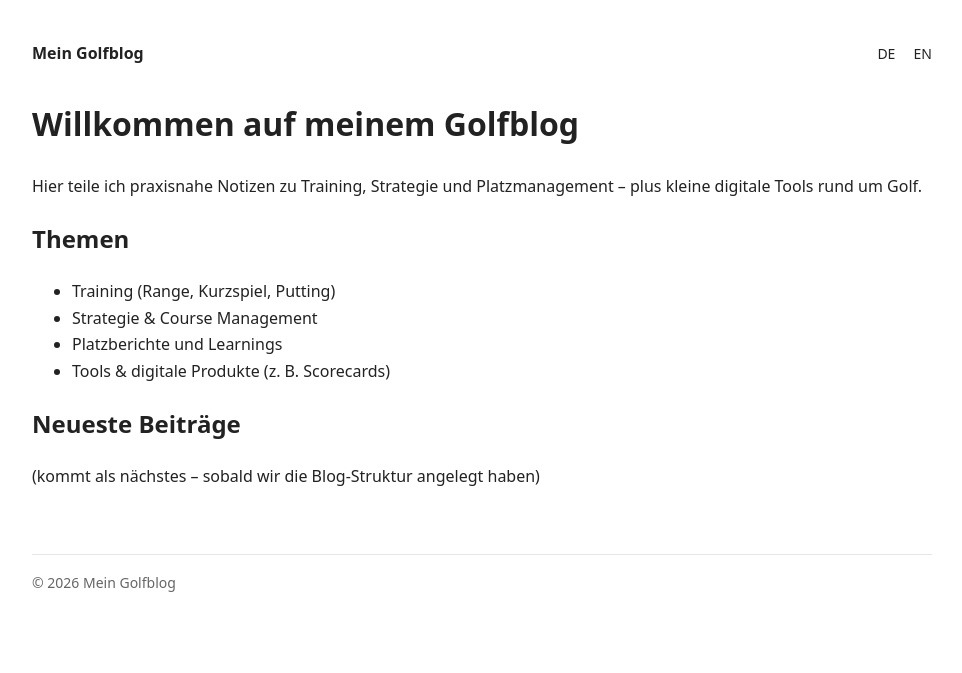
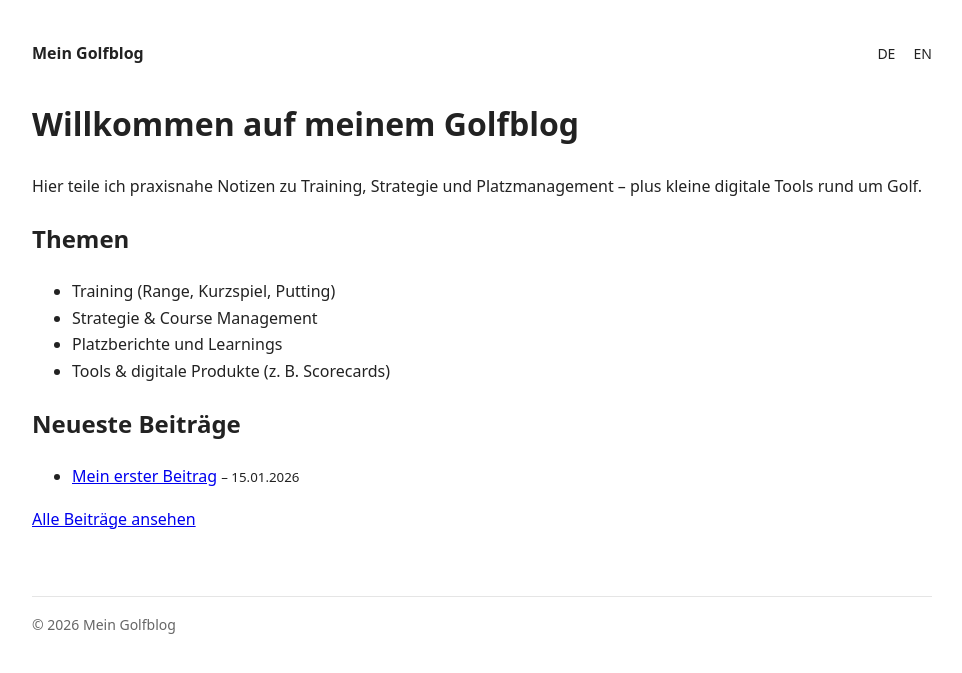
Before and after one commit to seanzone91/golfblog, a Jekyll site: the page built from de/index.md, in a window 1280 px wide. Shown: the top 673 px of the page, without its empty margins (158-1120 px from the left). Built offline with Jekyll 4.4.1, drawn with Linux system fonts in a browser that asks for light colours.

Commit message:
Show latest German posts on German homepage

```diff
--- a/de/index.md
+++ b/de/index.md
@@ -16,4 +16,16 @@ Hier teile ich praxisnahe Notizen zu Training, Strategie und Platzmanagement –
 - Tools & digitale Produkte (z. B. Scorecards)
 
 ## Neueste Beiträge
-(kommt als nächstes – sobald wir die Blog-Struktur angelegt haben)
+
+{% assign posts_de = site.posts | where: "lang", "de" %}
+
+<ul>
+  {% for post in posts_de limit: 5 %}
+    <li>
+      <a href="{{ post.url | relative_url }}">{{ post.title }}</a>
+      <small> – {{ post.date | date: "%d.%m.%Y" }}</small>
+    </li>
+  {% endfor %}
+</ul>
+
+[Alle Beiträge ansehen]({{ '/de/blog/' | relative_url }})
```
